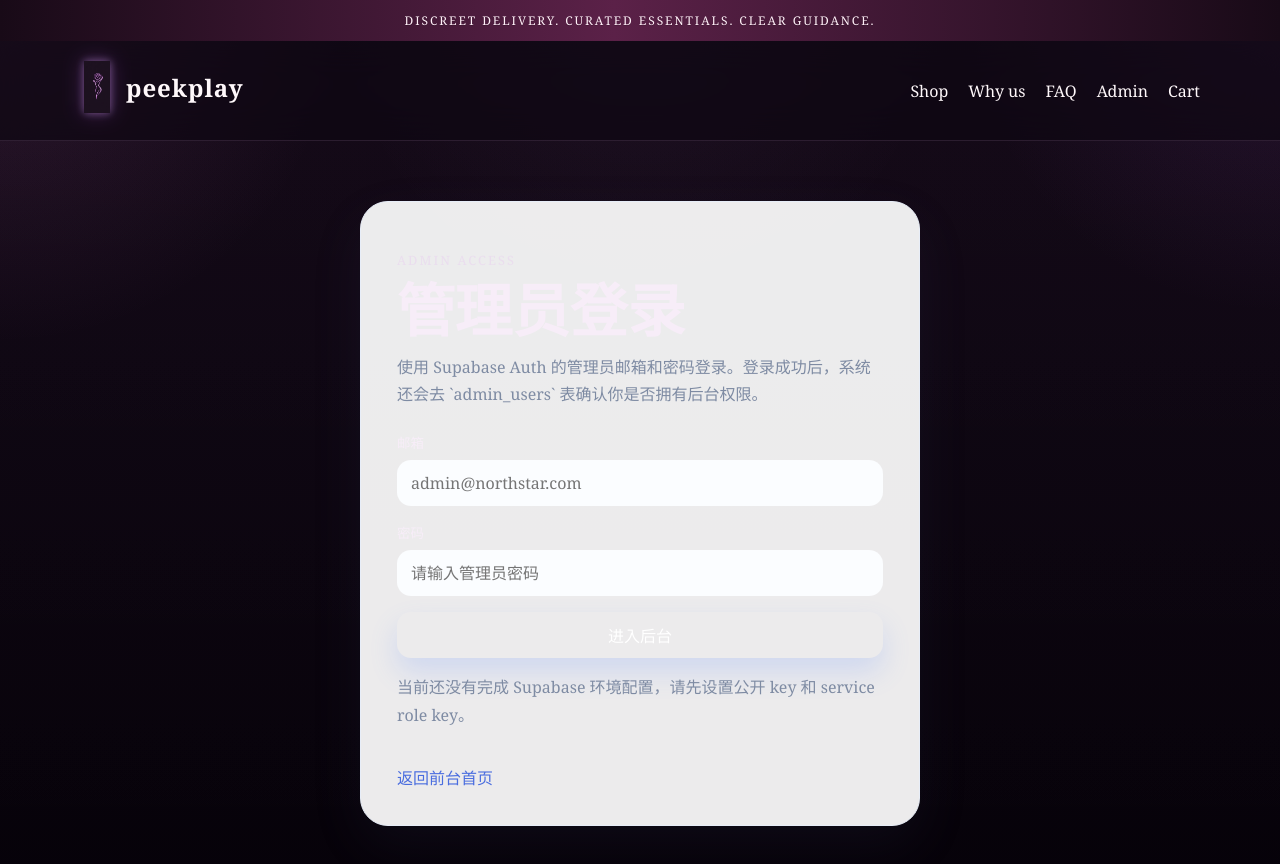
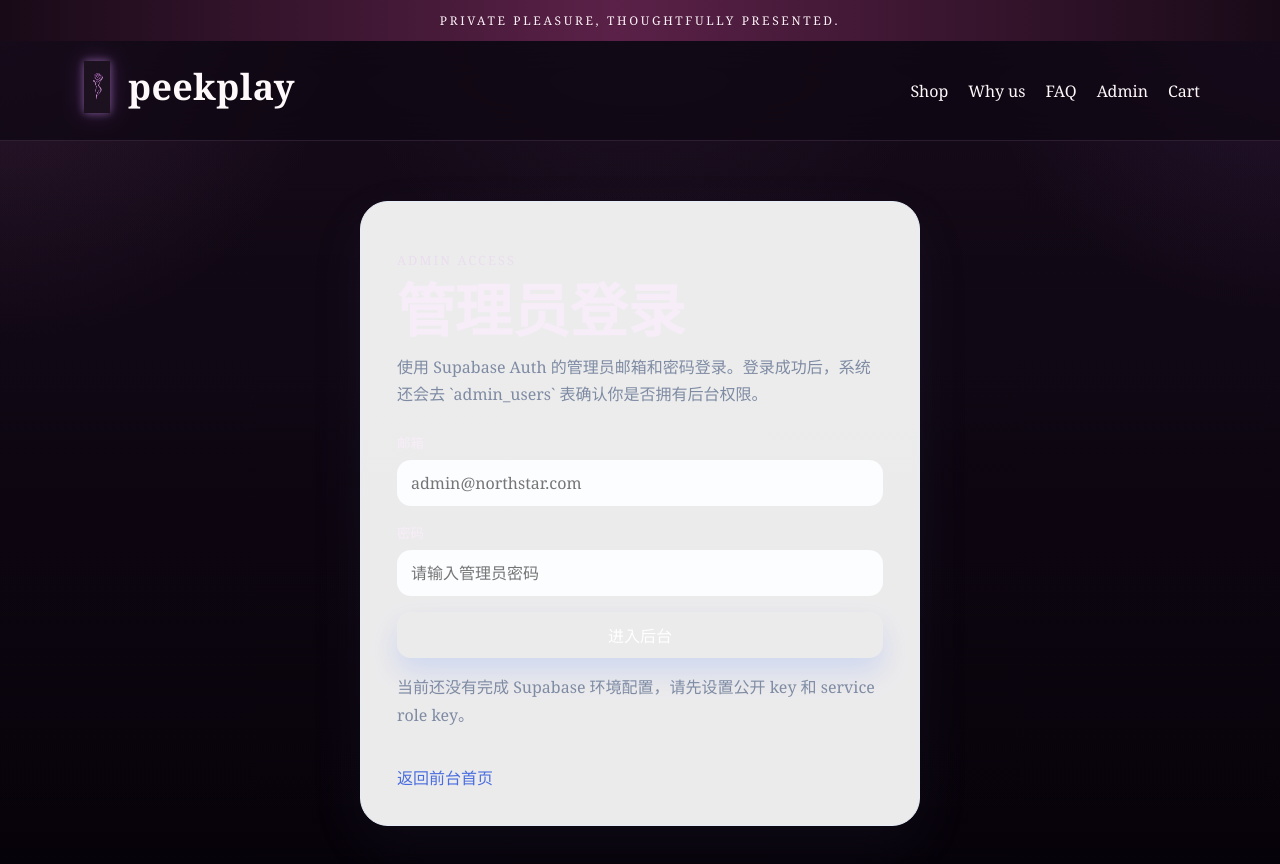
Before and after one commit to Felix123-sx/my-site, a Next.js app: page /admin/login in a window 1280 px wide. Shown: the top 864 px of the page. Built offline with nearby package versions, Linux system fonts and the light colour scheme; no server answers.

Commit message:
Polish peekplay wordmark and slogan

```diff
--- a/app/globals.css
+++ b/app/globals.css
@@ -52,7 +52,7 @@ input {
   padding: 12px 16px;
   text-align: center;
   font-size: 0.75rem;
-  letter-spacing: 0.16em;
+  letter-spacing: 0.22em;
   text-transform: uppercase;
   color: #fff0f8;
   background: linear-gradient(90deg, #180a17, #5b2148 48%, #180a17);
@@ -90,7 +90,17 @@ input {
 .site-brand-lockup {
   display: inline-flex;
   align-items: center;
-  gap: 12px;
+  gap: 14px;
+}
+
+.brand-wordmark {
+  display: inline-flex;
+  align-items: center;
+  font-size: clamp(2rem, 2.8vw, 2.65rem);
+  font-weight: 700;
+  letter-spacing: 0.01em;
+  line-height: 0.92;
+  text-transform: lowercase;
 }
 
 .site-brand-icon {
@@ -314,7 +324,7 @@ input {
   color: rgba(241, 206, 255, 0.9);
   font-size: 0.78rem;
   letter-spacing: 0.22em;
-  text-transform: uppercase;
+  text-transform: lowercase;
 }
 
 .splash-copy h1 {
--- a/app/layout.tsx
+++ b/app/layout.tsx
@@ -7,24 +7,24 @@ import RoseLogo from "@/components/marketing/rose-logo";
 export const metadata: Metadata = {
   metadataBase: new URL("https://my-site-woad-omega.vercel.app"),
   title: {
-    default: "peekplay | Thoughtful wellness essentials",
+    default: "peekplay | Private pleasure, thoughtfully presented",
     template: "%s | peekplay",
   },
   description:
-    "A modern wellness shop focused on discreet delivery, curated products, and clear guidance for first-time and returning buyers.",
+    "peekplay is a private pleasure brand focused on discreet delivery, curated essentials, and a more refined shopping experience.",
   openGraph: {
-    title: "peekplay | Thoughtful wellness essentials",
+    title: "peekplay | Private pleasure, thoughtfully presented",
     description:
-      "Shop intimate wellness essentials with discreet delivery, curated recommendations, and a calmer buying experience.",
+      "Shop private pleasure essentials with discreet delivery, curated recommendations, and a calmer luxury experience.",
     url: "https://my-site-woad-omega.vercel.app",
     siteName: "peekplay",
     type: "website",
   },
   twitter: {
     card: "summary_large_image",
-    title: "peekplay | Thoughtful wellness essentials",
+    title: "peekplay | Private pleasure, thoughtfully presented",
     description:
-      "Shop intimate wellness essentials with discreet delivery, curated recommendations, and a calmer buying experience.",
+      "Shop private pleasure essentials with discreet delivery, curated recommendations, and a calmer luxury experience.",
   },
 };
 
@@ -32,7 +32,7 @@ export default function RootLayout({ children }: { children: ReactNode }) {
   return (
     <html lang="en">
       <body>
-        <div className="top-banner">Discreet delivery. Curated essentials. Clear guidance.</div>
+        <div className="top-banner">Private pleasure, thoughtfully presented.</div>
         <header className="site-header">
           <div className="shell header-inner">
             <Link href="/" className="brand">
@@ -40,7 +40,7 @@ export default function RootLayout({ children }: { children: ReactNode }) {
                 <span className="site-brand-icon" aria-hidden="true">
                   <RoseLogo size={26} />
                 </span>
-                <span>peekplay</span>
+                <span className="brand-wordmark">peekplay</span>
               </span>
             </Link>
             <nav className="nav">
--- a/app/page.tsx
+++ b/app/page.tsx
@@ -104,7 +104,7 @@ export default async function HomePage() {
           <p className="eyebrow">Private intimate wellness</p>
           <h1>Adult essentials presented with more elegance, privacy, and certainty.</h1>
           <p className="hero-lead">
-            peekplay is an adult wellness storefront designed to feel refined instead of noisy, with a tightly edited
+            peekplay is a private pleasure storefront designed to feel refined instead of noisy, with a tightly edited
             catalog, discreet fulfillment, and product guidance that helps people choose without second-guessing.
           </p>
           <div className="hero-actions">
--- a/components/marketing/luxury-splash.tsx
+++ b/components/marketing/luxury-splash.tsx
@@ -70,7 +70,7 @@ export function LuxurySplash() {
         <div className="splash-copy">
           <span className="splash-kicker">peekplay</span>
           <h1>Private pleasure, thoughtfully presented.</h1>
-          <p>Adult essentials curated with discreet delivery, softer language, and a more luxurious first impression.</p>
+          <p>Discreet delivery, curated essentials, and a softer luxury experience for intimate shopping.</p>
         </div>
 
         <div className={isMoving ? "loading-group fade" : "loading-group"}>
```
